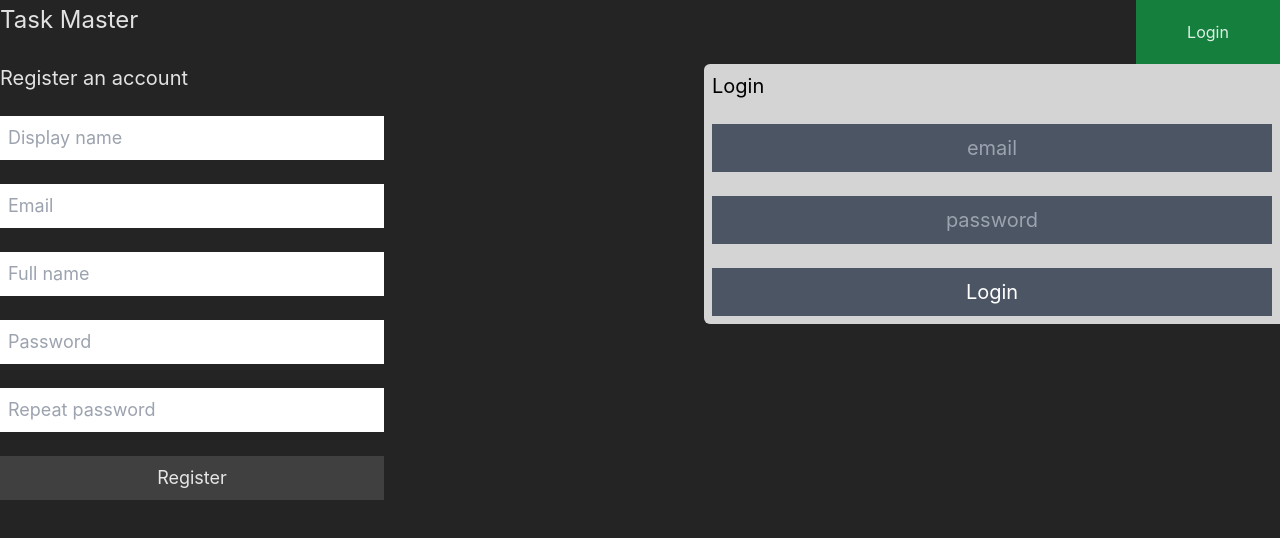
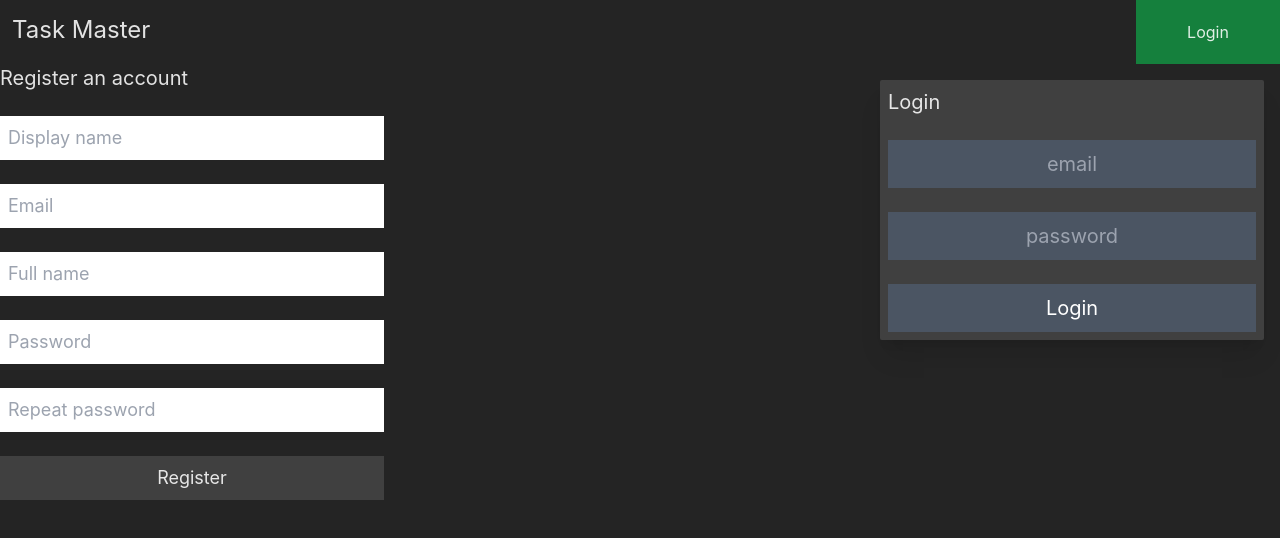
Before and after one commit to CarlMichelsen/task-master, a Svelte app in the folder apps/client/: page / in a window 1280 px wide. Both pictures are taken after a click on the button "Login". Shown: the top 538 px of the page. Built offline with nearby package versions, Linux system fonts and the light colour scheme.

Commit message:
Small layout changes.

```diff
--- a/apps/client/src/app.css
+++ b/apps/client/src/app.css
@@ -19,7 +19,7 @@
 }
 
 .login-corner-menu-width {
-  width: 36rem;
+  width: 24rem;
 }
 
 .form-text-input {
--- a/apps/client/src/components/Card/NewTaskboardCard.svelte
+++ b/apps/client/src/components/Card/NewTaskboardCard.svelte
@@ -21,9 +21,9 @@
 
 <BaseCard>
 	<button
-		class="block h-full w-full rounded-sm hover:bg-green-700 active:bg-green-900"
+		class="block h-full w-full rounded-sm hover:bg-green-700 active:bg-green-900 hover:no-underline"
 		on:click={createNewTaskboard}
 	>
-		Create
+		<p class="text-8xl mt-1">+</p>
 	</button>
 </BaseCard>
--- a/apps/client/src/components/Header.svelte
+++ b/apps/client/src/components/Header.svelte
@@ -23,7 +23,7 @@
 
 <div class="h-16">
 	<div class="h-full grid grid-cols-2">
-		<h1 class="text-2xl py-1">Task Master</h1>
+		<h1 class="text-2xl py-1 ml-3 mt-2.5">Task Master</h1>
 
 		<div>
 			<button
--- a/apps/client/src/components/LoginCornerMenu.svelte
+++ b/apps/client/src/components/LoginCornerMenu.svelte
@@ -3,12 +3,12 @@
 </script>
 
 <div
-	class={`absolute ${
-		visible ? "top-16" : "bottom-96"
-	} right-0 login-corner-menu-width h-min`}
+	class={`absolute z-30 ${
+		visible ? "top-20" : "bottom-96"
+	} right-4 login-corner-menu-width h-min shadow-xl`}
 >
 	<div
-		class={`h-full w-full bg-neutral-300 text-black p-2 rounded-l-md transition-opacity ease-in-out delay-50 motion-reduce:transition-none ${
+		class={`h-full w-full bg-neutral-700 p-2 rounded-sm transition-opacity ease-in-out delay-50 motion-reduce:transition-none ${
 			visible
 				? "opacity-100 pointer-events-auto"
 				: "opacity-0 pointer-events-none"
--- a/apps/client/src/components/Profile.svelte
+++ b/apps/client/src/components/Profile.svelte
@@ -17,7 +17,7 @@
 </script>
 
 <div>
-	<p class="text-lg">Username: {user.username}</p>
+	<p class="text-lg">{user.username}</p>
 	<br />
 	<button
 		class="text-xl bg-neutral-500 hover:bg-neutral-600 h-12 w-full mb-1"
--- a/apps/client/src/components/ProfileHome.svelte
+++ b/apps/client/src/components/ProfileHome.svelte
@@ -7,7 +7,7 @@
 	import { TaskboardService } from "../services/taskboardService";
 	import Loading from "./Loading.svelte";
 
-	export let clientData: ClientData;
+	//export let clientData: ClientData;
 
 	let taskboards: ClientTaskboard[] | null = null;
 
@@ -37,16 +37,17 @@
 <div>
 	{#if taskboards !== null}
 		<div class="mx-auto container">
+			<br />
 			<div
 				class="grid grid-cols-1 md:grid-cols-2 lg:grid-cols-3 xl:grid-cols-4 2xl:grid-cols-5"
 			>
+				<NewTaskboardCard on:newTaskboard={handleNewTaskboard} />
 				{#each taskboards as board}
 					<TaskboardCard
 						taskboard={board}
 						on:deletedTaskboard={handleDeletedTaskboard}
 					/>
 				{/each}
-				<NewTaskboardCard on:newTaskboard={handleNewTaskboard} />
 			</div>
 		</div>
 	{:else}
--- a/apps/client/src/pages/Home.svelte
+++ b/apps/client/src/pages/Home.svelte
@@ -14,7 +14,7 @@
 	{#if clientData}
 		<Header authState={clientData.authState} user={clientData.user} />
 		{#if clientData.authState === AuthState.LoggedIn}
-			<ProfileHome {clientData} />
+			<ProfileHome />
 		{:else if clientData.authState === AuthState.LoggedOut}
 			<LandingZone />
 		{/if}
--- a/apps/client/src/router/index.ts
+++ b/apps/client/src/router/index.ts
@@ -9,6 +9,15 @@ export interface RouteInformation {
 	currentPage: Page;
 	taskboard?: string;
 }
+
+export const navigate = (page: Page, taskboard?: string) => {
+	// TODO: make this work!!!
+	const parameters = getParameters(window.location.search);
+	const pageValue = (!!Page[page] ? page : Page.Home) as Page;
+	if (pageValue === Page.Home) parameters.delete("p");
+	const lel = Object.fromEntries(parameters);
+	//URLSearchParams.set();
+};
 
 export const router = (): RouteInformation => {
 	const parameters = getParameters(window.location.search);
```
Also changed, not shown: 2 other files (tests, documents, lock files or other folders).
